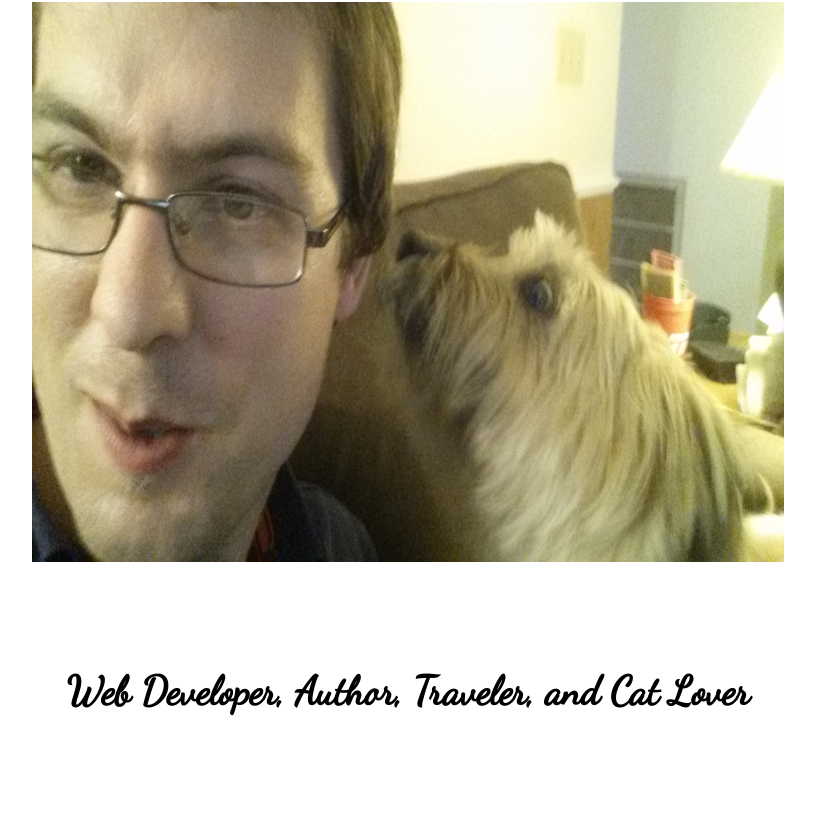
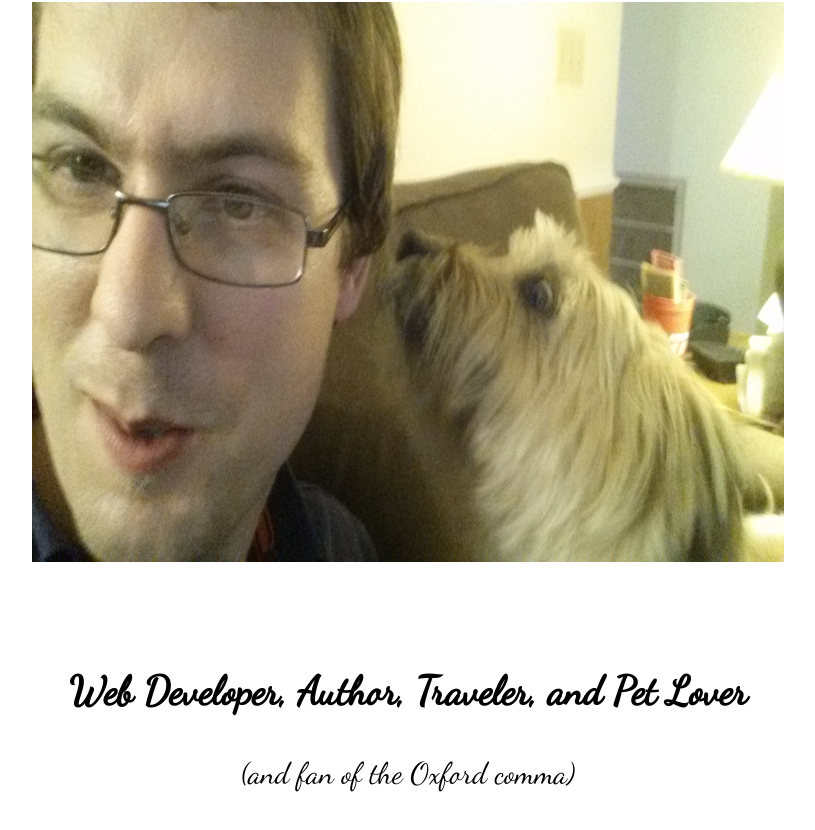
Before and after one commit to gness1804/personal-site, a Vue app: page / in a window 1280 px wide. Shown: the part 258-1088 px from the top of the page, without its empty margins (232-1047 px from the left). Built offline with nearby package versions, Linux system fonts and the light colour scheme.

Commit message:
Add sub text for landing pg

```diff
--- a/src/components/Landing.vue
+++ b/src/components/Landing.vue
@@ -2,7 +2,8 @@
   #landing
     img(src="../assets/graham-puck-splash.jpg" alt="My former dog and I." class="splash-image")
     .landing-splash-text-container
-      p(class="main-text") Web Developer, Author, Traveler, and Cat Lover
+      p(class="main-text") Web Developer, Author, Traveler, and Pet Lover
+      p(class="sub-text") (and fan of the Oxford comma)
 </template>
 
 
--- a/src/styles/landing.scss
+++ b/src/styles/landing.scss
@@ -19,5 +19,10 @@
       font-weight: $standard-bold;
     }
 
+    .sub-text {
+      font-family: $cursive-font;
+      font-size: $large-font - 10px;
+    }
+
   }
 }
```
